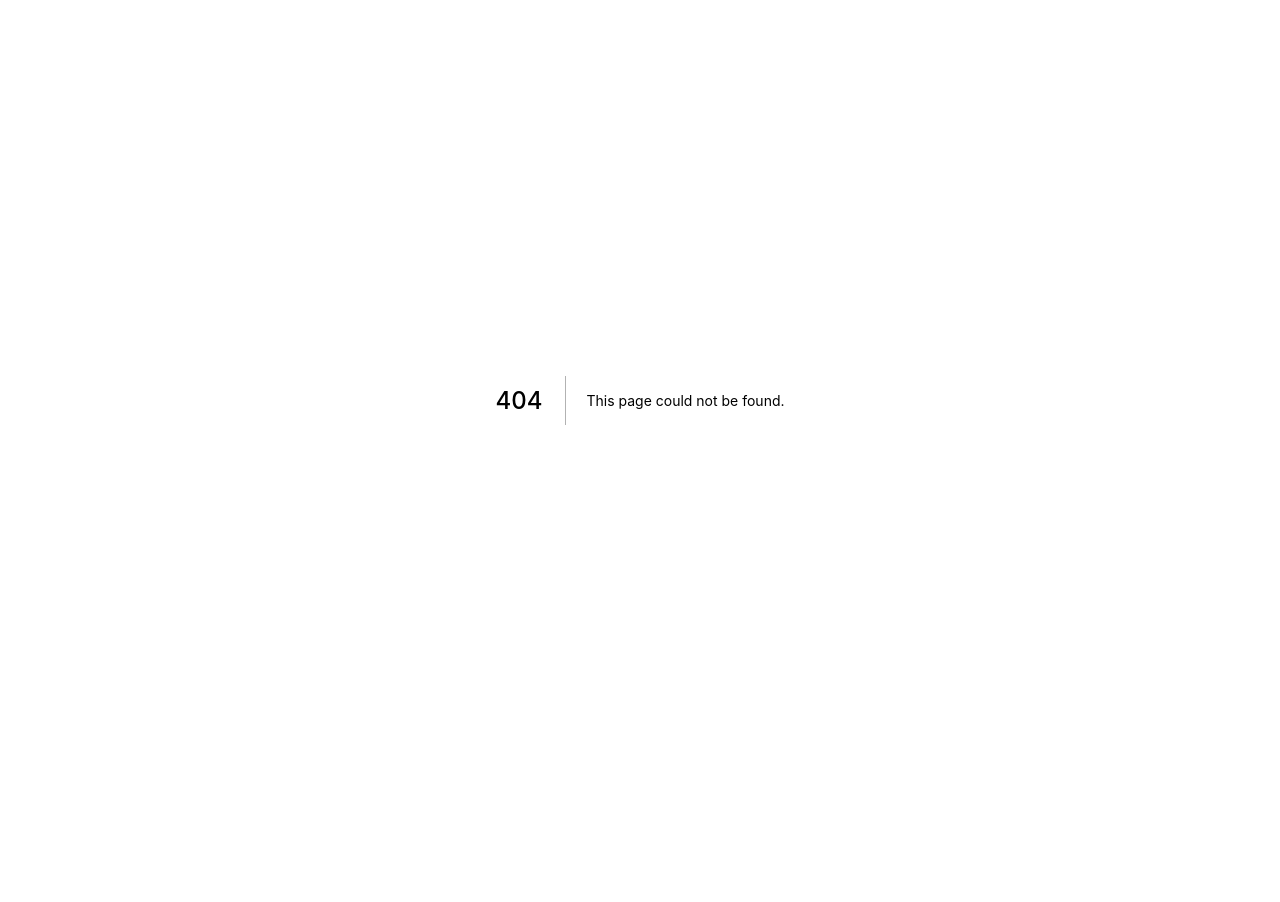
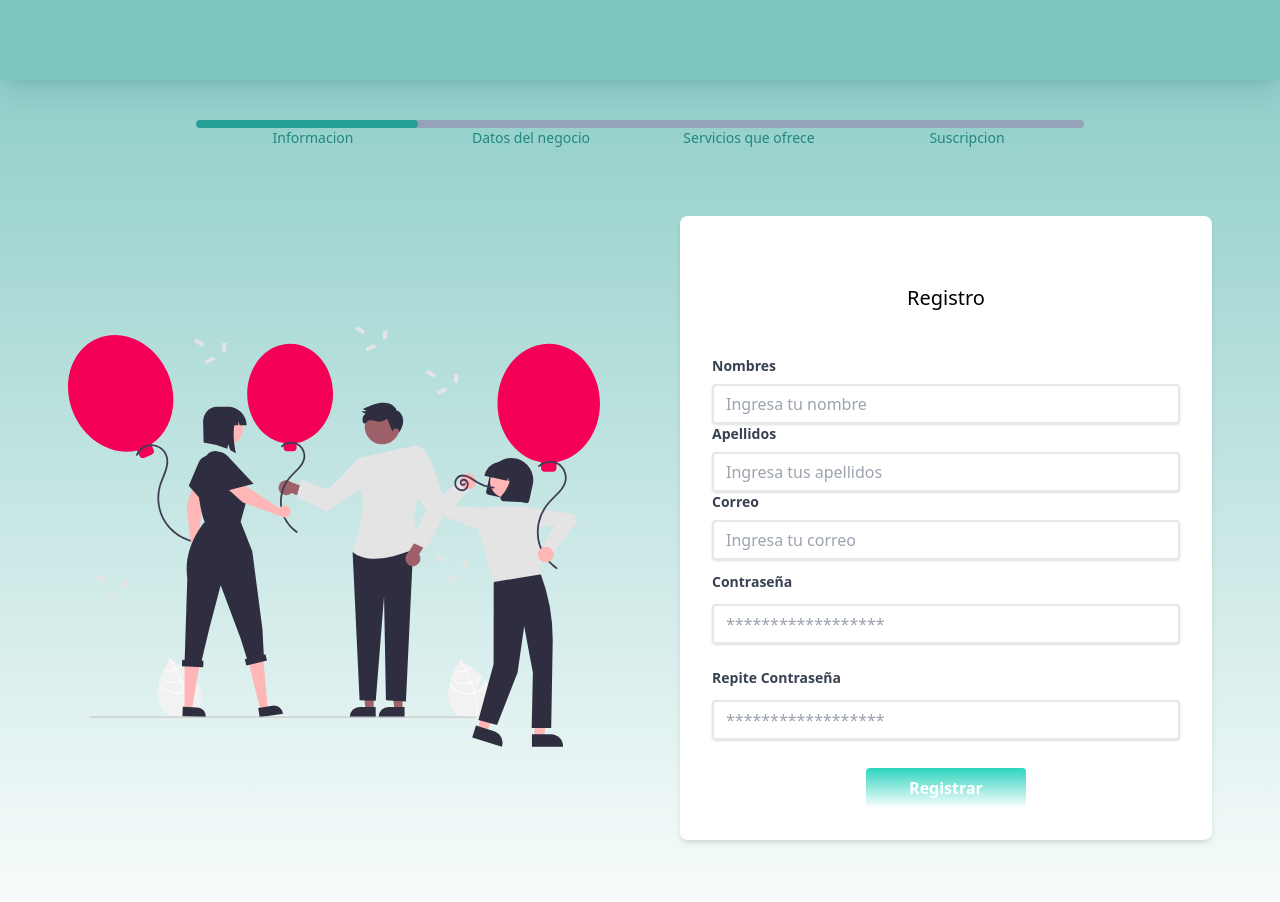
Before and after one commit to Abyblackmouth/Mi_Fiesta-Client, a Next.js app: page /register in a window 1280 px wide. Before the commit this address had no page. Shown: the top 902 px of the page. Before the commit the page ends 800 px from the top, so only its background shows below. Built offline with nearby package versions, Linux system fonts and the light colour scheme.

Commit message:
started register page

```diff
--- /dev/null
+++ b/components/Register.jsx
@@ -0,0 +1,152 @@
+
+import clsx from "clsx"
+import Image from 'next/image'
+import React from "react"
+import {useForm} from "react-hook-form"
+import Button from "./Button"
+import Input from "./Input"
+import { ToastContainer,toast } from "react-toastify"
+import { login } from "../lib/api"
+
+export default function Register({ }) {
+const {register,handleSubmit} = useForm()
+const onSubmit = async data => {
+  {console.log(data)}
+  const result = await login(data)
+  console.log("result:", result)
+  if(!result ){
+    toast.error("ups hubo un error")
+  }
+
+}
+  return(
+    <>
+      <section className={clsx(
+        'md:py-10 md:px-5',
+        'lg:max-w-screen-xl w-full',
+        'flex',
+        'lg:space-x-20 md:content-center'
+      )}>
+        <article className={clsx(
+          'hidden lg:flex',
+          'lg:w-1/2',
+          'bg-login bg-contain bg-center bg-no-repeat',
+          )}
+        >
+        </article>
+        <article className={clsx(
+          'h-full',
+          'w-full lg:w-1/2',
+        )}
+        >
+      <form className={clsx(
+        'bg-white',
+        'shadow-md',
+        'rounded-lg px-8 pt-6 pb-8 mb-4'
+      )} onSubmit={handleSubmit(onSubmit)}>
+        <ToastContainer/>
+        <div className={clsx('mb-4')}>
+          <h1 className={clsx(
+            'text-center',
+            'text-xl',
+            'py-11'
+          )}>Registro</h1>
+
+        <Input htmlFor='name'
+          label='Nombres'
+          id='username2'
+          type='label'
+          placeholder='Ingresa tu nombre'
+          value={/\S+@\S+\.\S+/}
+          message='error'
+          register={register} />
+
+        <Input htmlFor='name'
+          label='Apellidos'
+          id='username2'
+          type='email'
+          placeholder='Ingresa tus apellidos'
+          value={/\S+@\S+\.\S+/}
+          message='error'
+          register={register} />
+
+          <Input htmlFor='email'
+          label='Correo'
+          id='username2'
+          type='email'
+          placeholder='Ingresa tu correo'
+          value={/\S+@\S+\.\S+/}
+          message='error'
+          register={register} />
+
+
+          <label className={clsx(
+            'block',
+            'text-gray-700 text-sm font-bold mb-3 mt-3'
+          )} htmlFor="password">
+            Contraseña
+          </label>
+          <input className={clsx(
+            'shadow',
+            'appearance-none',
+            'border',
+            'rounded',
+            'w-full',
+            'py-2 px-3',
+            'text-gray-700',
+            'mb-3',
+            'leading-tight',
+            'hover:border-cyan-400 border-2',
+            'focus:outline-none focus:shadow-outline')}
+            id="password"
+            type="password"
+            placeholder="******************" {...register("password", { required: true, maxLength:16,minLength:8
+            })}/>
+
+        <label className={clsx(
+            'block',
+            'text-gray-700 text-sm font-bold mb-3 mt-3'
+          )} htmlFor="password">
+            Repite Contraseña
+          </label>
+          <input className={clsx(
+            'shadow',
+            'appearance-none',
+            'border',
+            'rounded',
+            'w-full',
+            'py-2 px-3',
+            'text-gray-700',
+            'mb-3',
+            'leading-tight',
+            'hover:border-cyan-400 border-2',
+            'focus:outline-none focus:shadow-outline')}
+            id="password"
+            type="password"
+            placeholder="******************" {...register("password", { required: true, maxLength:16,minLength:8
+            })}/>
+
+
+        </div>
+
+
+        <div className={clsx(
+          ' flex ',
+          ' items-center',
+          'justify-between',
+          'flex-col'
+          )}>
+
+          <Button
+            label='Registrar'
+            isSubmit/>
+
+        </div>
+      </form>
+
+        </article>
+      </section>
+
+    </>
+  )
+}
--- /dev/null
+++ b/pages/register.jsx
@@ -0,0 +1,12 @@
+import Layout from "../components/Layout";
+import Register from "../components/Register";
+import Steps from "../components/Steps";
+
+export default function RegisterPage(){
+    return(
+        <Layout style=' flex flex-col items-center'>
+            <Steps step='w-1/4'></Steps>
+            <Register></Register>
+        </Layout>
+    )
+}
```
